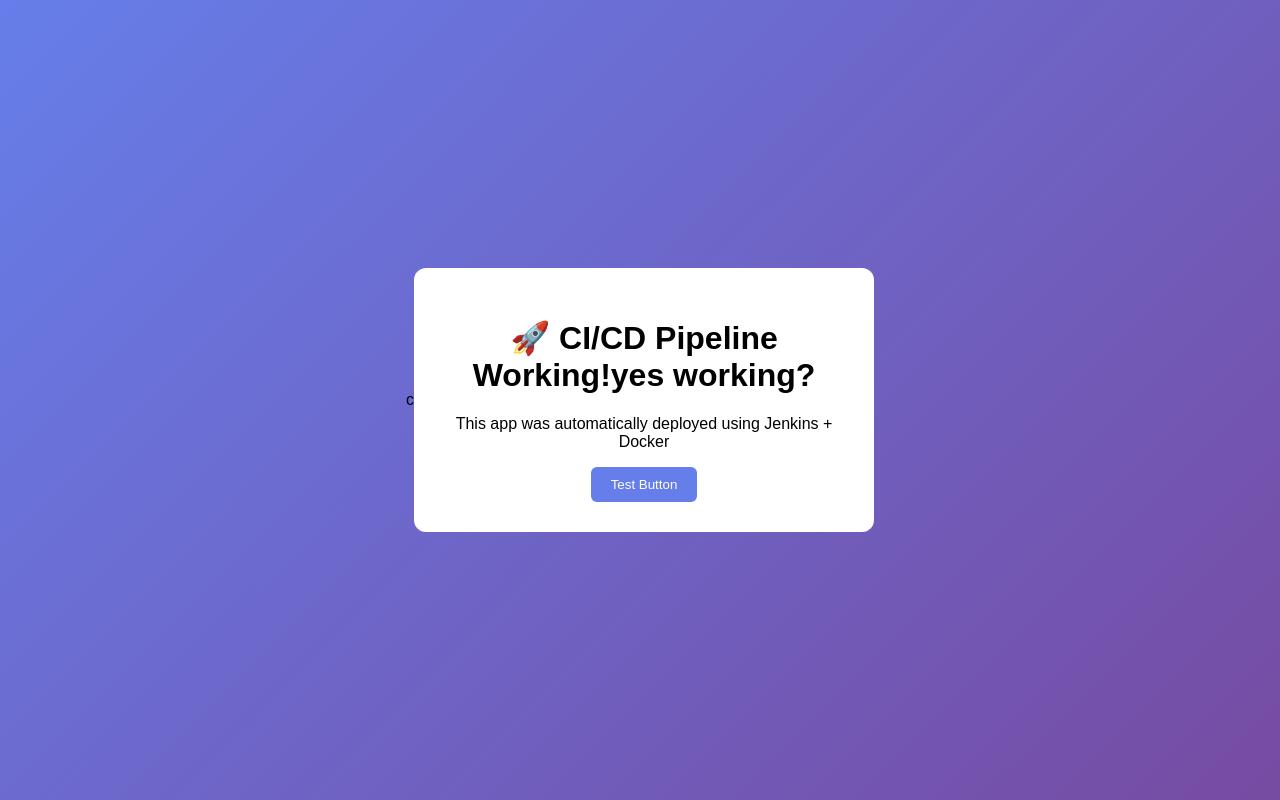
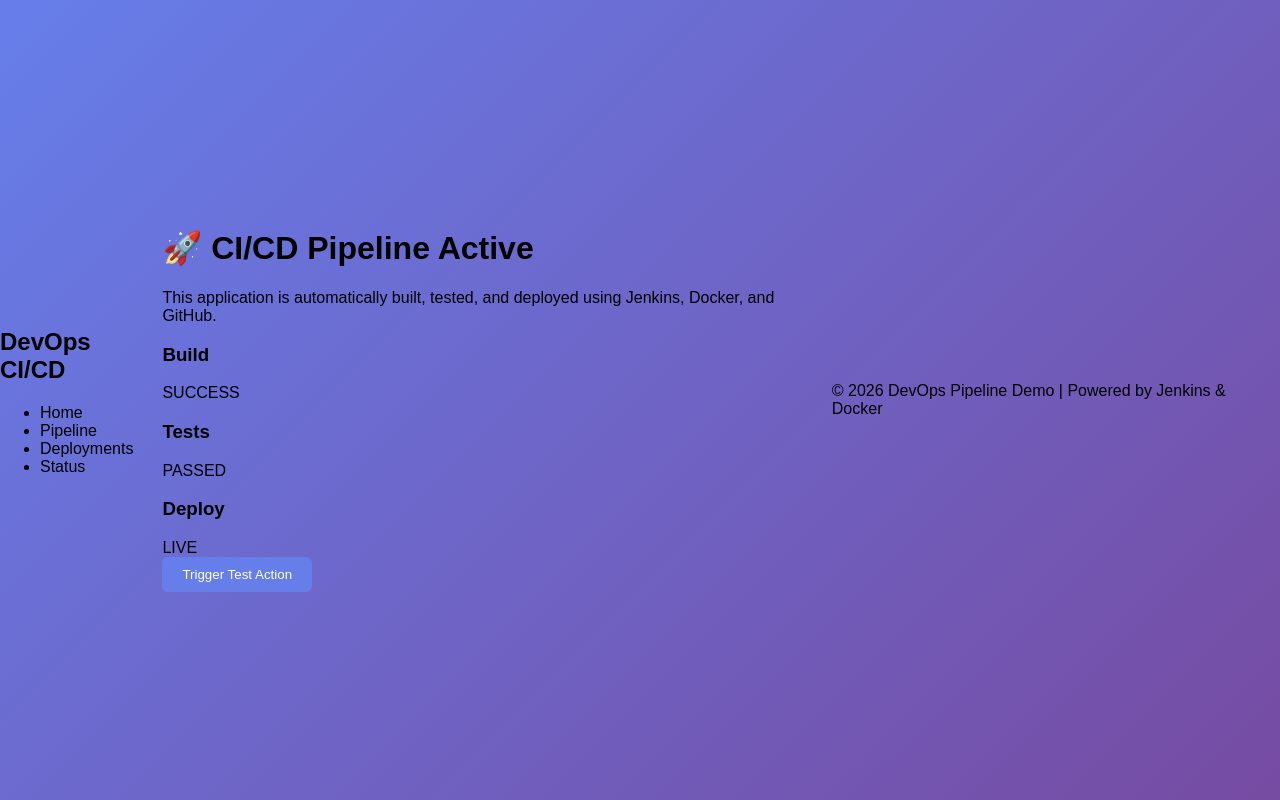
Before and after one commit to ashwin918/devops, a website: page public/index.html in a window 1280 px wide. Drawn offline with Linux system fonts and the light colour scheme.

Commit message:
Revise index.html for improved structure and content

```diff
--- a/public/index.html
+++ b/public/index.html
@@ -1,15 +1,55 @@
-c<!DOCTYPE html>
-<html>
+<!DOCTYPE html>
+<html lang="en">
 <head>
-  <title>CI/CD Practice App emc</title>
-  <link rel="stylesheet" href="style.css">
-  <meta name="viewport" content="width=device-width, initial-scale=1.0">
+  <meta charset="UTF-8" />
+  <meta name="viewport" content="width=device-width, initial-scale=1.0" />
+  <title>CI/CD Pipeline Dashboard</title>
+  <link rel="stylesheet" href="style.css" />
 </head>
 <body>
-  <div class="container">
-    <h1>🚀 CI/CD Pipeline Working!yes working?</h1>
-    <p>This app was automatically deployed using Jenkins + Docker</p>
-    <button onclick="alert('Pipeline Success!')">Test Button</button>
-  </div>
+
+  <nav class="navbar">
+    <h2>DevOps CI/CD</h2>
+    <ul>
+      <li>Home</li>
+      <li>Pipeline</li>
+      <li>Deployments</li>
+      <li>Status</li>
+    </ul>
+  </nav>
+
+  <main class="hero">
+    <div class="hero-content">
+      <h1>🚀 CI/CD Pipeline Active</h1>
+      <p>
+        This application is automatically built, tested, and deployed
+        using Jenkins, Docker, and GitHub.
+      </p>
+
+      <div class="stats">
+        <div class="card">
+          <h3>Build</h3>
+          <span class="success">SUCCESS</span>
+        </div>
+        <div class="card">
+          <h3>Tests</h3>
+          <span class="success">PASSED</span>
+        </div>
+        <div class="card">
+          <h3>Deploy</h3>
+          <span class="success">LIVE</span>
+        </div>
+      </div>
+
+      <button onclick="alert('CI/CD Pipeline Successful 🚀')">
+        Trigger Test Action
+      </button>
+    </div>
+  </main>
+
+  <footer>
+    <p>© 2026 DevOps Pipeline Demo | Powered by Jenkins & Docker</p>
+  </footer>
+
 </body>
 </html>
```
